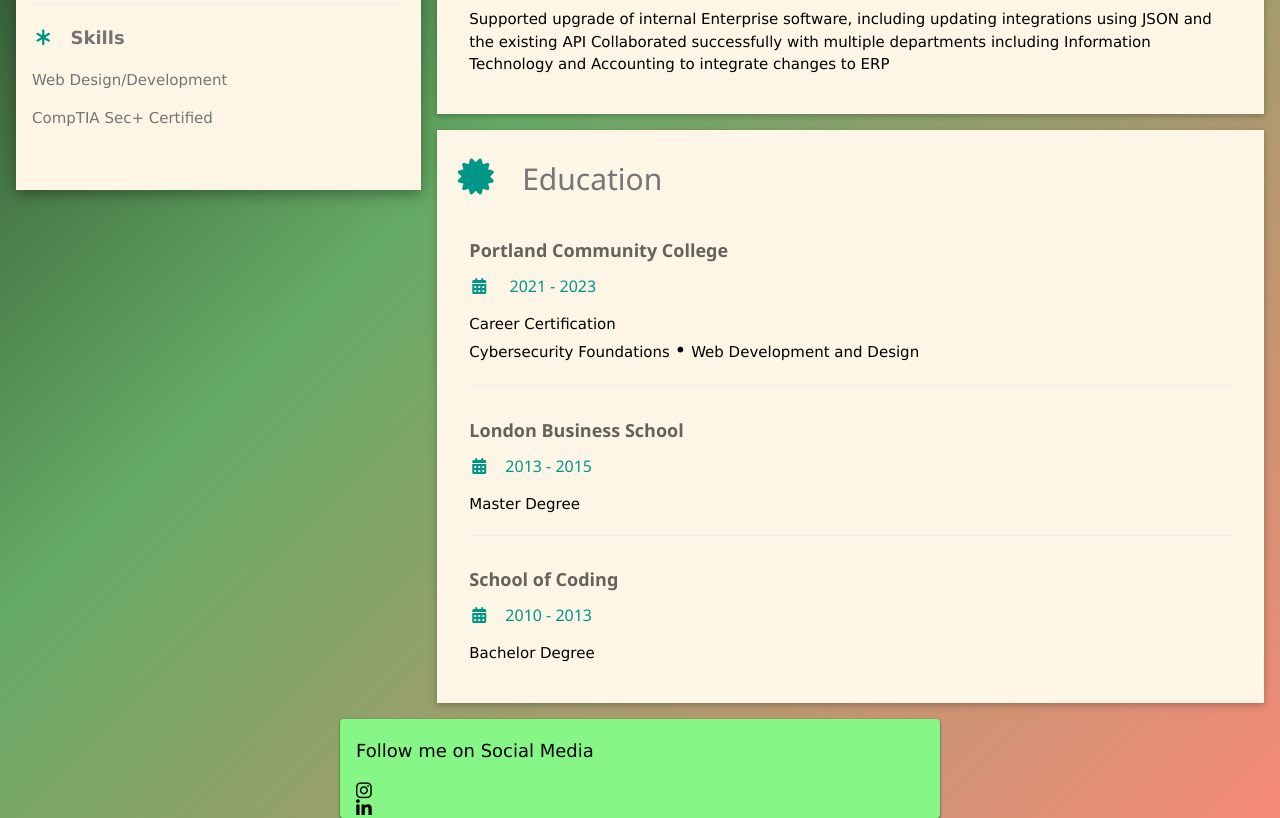
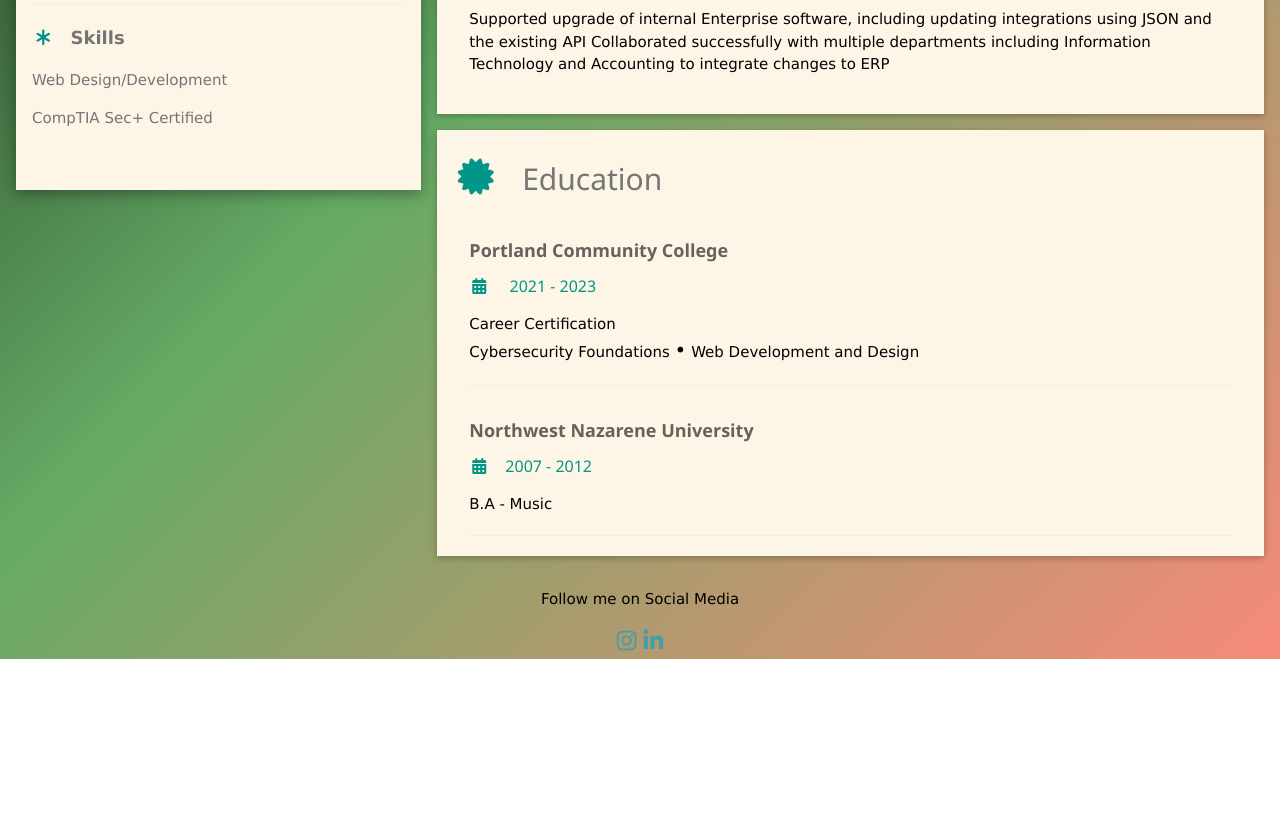
Before and after one commit to SandraKay77/SandraKay77.github.io, a website: page cv.html in a window 1280 px wide. Shown: the part 845-1663 px from the top of the page. After the commit the page ends 1504 px from the top, so only its background shows below. Drawn offline with nearby package versions, Linux system fonts and the light colour scheme; a web font is replaced by a local one.

Commit message:
working, pre css alterations

```diff
--- a/cv.html
+++ b/cv.html
@@ -131,15 +131,11 @@
                         <hr>
                     </div>
                     <div class="w3-container">
-                        <h5 class="w3-opacity"><b>London Business School</b></h5>
-                        <h6 class="w3-text-teal"><i class="fa fa-calendar fa-fw w3-margin-right"></i>2013 - 2015</h6>
-                        <p>Master Degree</p>
+                        <h5 class="w3-opacity"><b>Northwest Nazarene University</b></h5>
+                        <h6 class="w3-text-teal"><i class="fa fa-calendar fa-fw w3-margin-right"></i>2007 - 2012</h6>
+                        <p>B.A - Music</p>
+
                         <hr>
-                    </div>
-                    <div class="w3-container">
-                        <h5 class="w3-opacity"><b>School of Coding</b></h5>
-                        <h6 class="w3-text-teal"><i class="fa fa-calendar fa-fw w3-margin-right"></i>2010 - 2013</h6>
-                        <p>Bachelor Degree</p><br>
                     </div>
                 </div>
 
@@ -183,13 +179,13 @@
             </div> -->
 
         </div>
-        <div class="w3-container center contact w3-margin-top">
-
-            <p>Follow me on Social Media</p>
-            <i class="fa fa-instagram"> </i>
-            <i class="fa fa-linkedin"></i>
-
-        </div>
+        <div class="w3-container center w3-margin-top">
+        <p>Follow me on Social Media</p>
+        <span class="contact-icon">
+            <a href="https://www.instagram.com/sandrakay77/"><i class="fa fa-instagram"></i></a>
+            <a href="https://www.linkedin.com/in/sandra-schreffler317/"><i class="fa fa-linkedin"></i></a>
+        </span>
+    </div>
 </body>
 
 </html>
--- /dev/null
+++ b/package.json
@@ -0,0 +1,6 @@
+{
+  "dependencies": {
+    "@tailwindcss/cli": "^4.1.10",
+    "tailwindcss": "^4.1.10"
+  }
+}
--- a/styles.css
+++ b/styles.css
@@ -2,6 +2,7 @@
 /* @import url(https://stackpath.bootstrapcdn.com/font-awesome/4.7.0/css/font-awesome.min.css);
 @import url(node_modules\@fortawesome\fontawesome-free\css\all.css>); */
 @import url(/images/);
+@import "tailwindcss";
 
 :root {
 
@@ -32,6 +33,12 @@ body {
   width: 100%;
   font-family: Inconsolata;
 }
+
+@media only screen and (min-width:600px) {
+
+}
+
+
 
 /*
 h1 {
@@ -126,6 +133,7 @@ h1 {
   border-radius: 5px;
   margin: auto;
   width: 100vw;
+  overflow: hidden;
 
 }
 
```
Also changed, not shown: index.html (+3 -3 lines), 2 other files.
